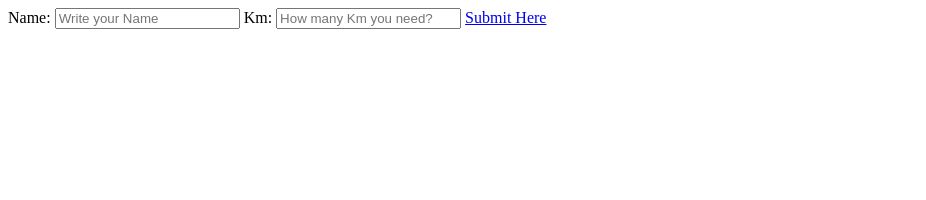
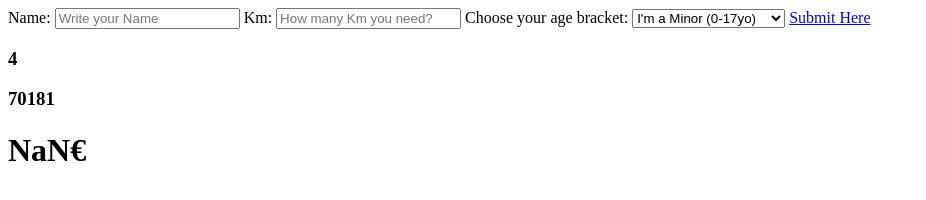
Before and after one commit to GianlucaSirianni/js-biglietto-treno-form, a plain HTML site: page index.html in a window 1280 px wide. Both pictures are taken after a click on the link "Submit Here". Shown: the whole page, without its empty margins (0-926 px from the left). Drawn offline with Linux system fonts and the light colour scheme.

Commit message:
script completato

```diff
--- a/assets/js/main.js
+++ b/assets/js/main.js
@@ -1 +1,46 @@
-let
+
+
+
+
+
+
+
+
+
+//let firstName = document.getElementById("firstName");
+
+/* document.getElementById("response").innerHTML = nameUser + " " + km + " " + ageGroup;
+ */
+
+
+
+
+
+function submitForm() {
+
+    let nameUser = document.getElementById("nameUser").value;
+    let km = parseInt(document.getElementById("km").value);
+    let ageGroup = document.getElementById("ageGroup").value;
+    let ranodmNumSmall = Math.floor(Math.random() * 10) +1;
+    let randomNumBig = Math.floor(Math.random() * 89999) +1;
+
+    let ticketPrice = 0.21 * km;
+    let tPriceDiscount20 = (ticketPrice * 0.8).toFixed(2);
+    let tPriceDiscount40 = (ticketPrice * 0.6).toFixed(2);
+
+    document.getElementById("nameBro").innerHTML = nameUser;
+    document.getElementById("numeroacaso1").innerHTML = ranodmNumSmall;
+    document.getElementById("numeroacaso2").innerHTML = randomNumBig;
+
+    if (ageGroup == "minor"){
+
+        document.getElementById("response").innerHTML = tPriceDiscount20 + "€";
+    } else if (ageGroup == "senior"){
+
+        document.getElementById("response").innerHTML = tPriceDiscount40 + "€";
+    } else{
+
+        document.getElementById("response").innerHTML = ticketPrice + "€";
+    }
+
+}
--- a/index.html
+++ b/index.html
@@ -12,15 +12,39 @@
 <body>
 
     <form>
-        <label for="firstName">Name:</label>
-        <input type="text" id="firstName" name="firstName" placeholder="Write your Name">
+        <label for="nameUser">Name:</label>
+        <input type="text" id="nameUser" name="nameUser" placeholder="Write your Name">
 
-        <label for="firstName">Km:</label>
-        <input type="text" id="firstName" name="firstName" placeholder="How many Km you need?">
+        <label for="km">Km:</label>
+        <input type="text" id="km" name="km" placeholder="How many Km you need?">
+
+        <label for="cars">Choose your age bracket:</label>
+
+        <select id="ageGroup">
+            <option value="minor">I'm a Minor (0-17yo)</option>
+            <option value="adult">I'm an Adult (18-65yo)</option>
+            <option value="senior">I'm a Senior (>65yo)</option>
+        </select>
 
         <a class="submitButton" href="#" onclick="submitForm()"> Submit Here</a>
 
     </form>
+
+    <h3 id="numeroacaso1">
+
+    </h3>
+
+    <h3 id="numeroacaso2">
+
+    </h3>
+
+    <h2 id="nameBro">
+
+    </h2>
+
+    <h1 id="response">
+
+    </h1>
 
 
     <script type="text/javascript" src="./assets/js/main.js"></script>
```
